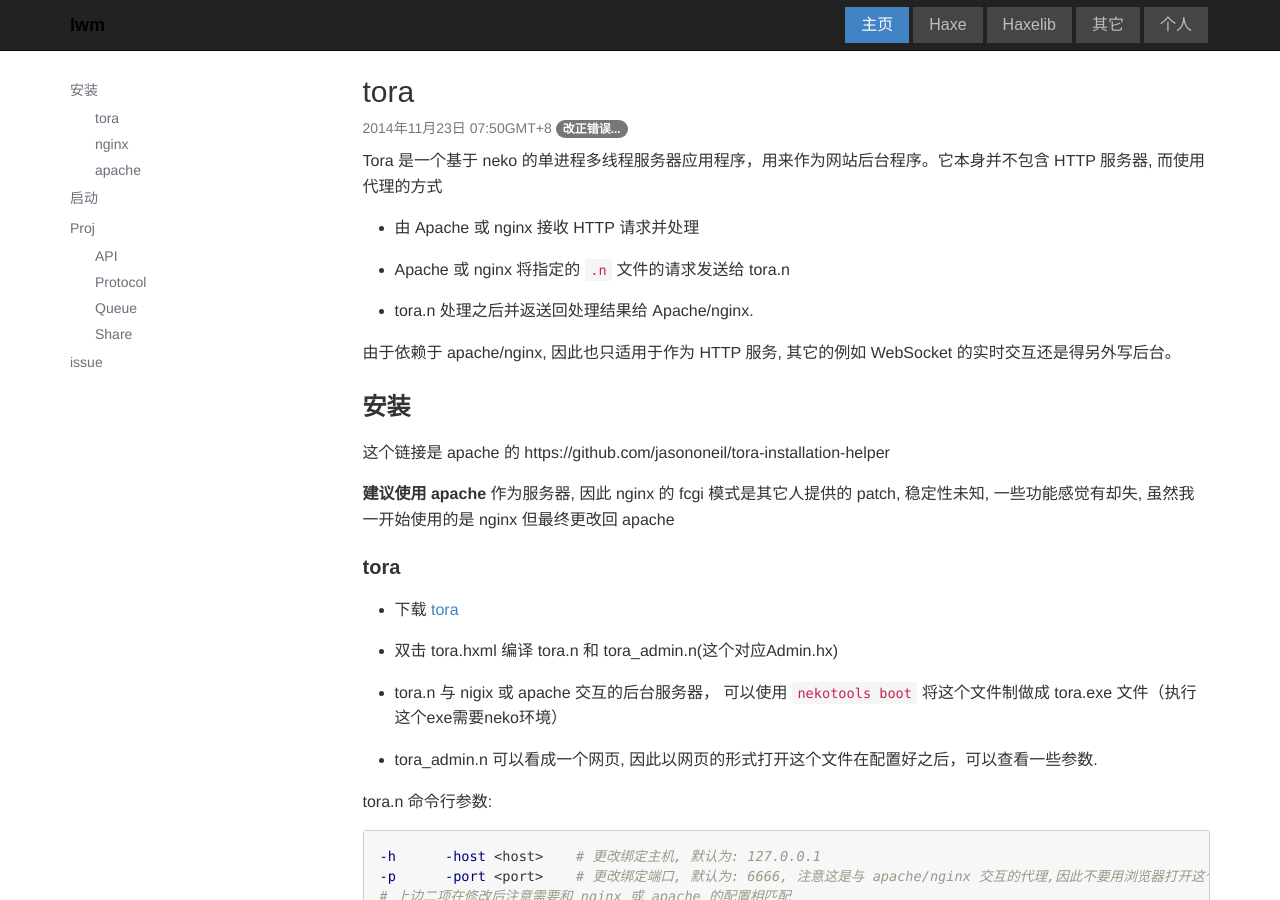
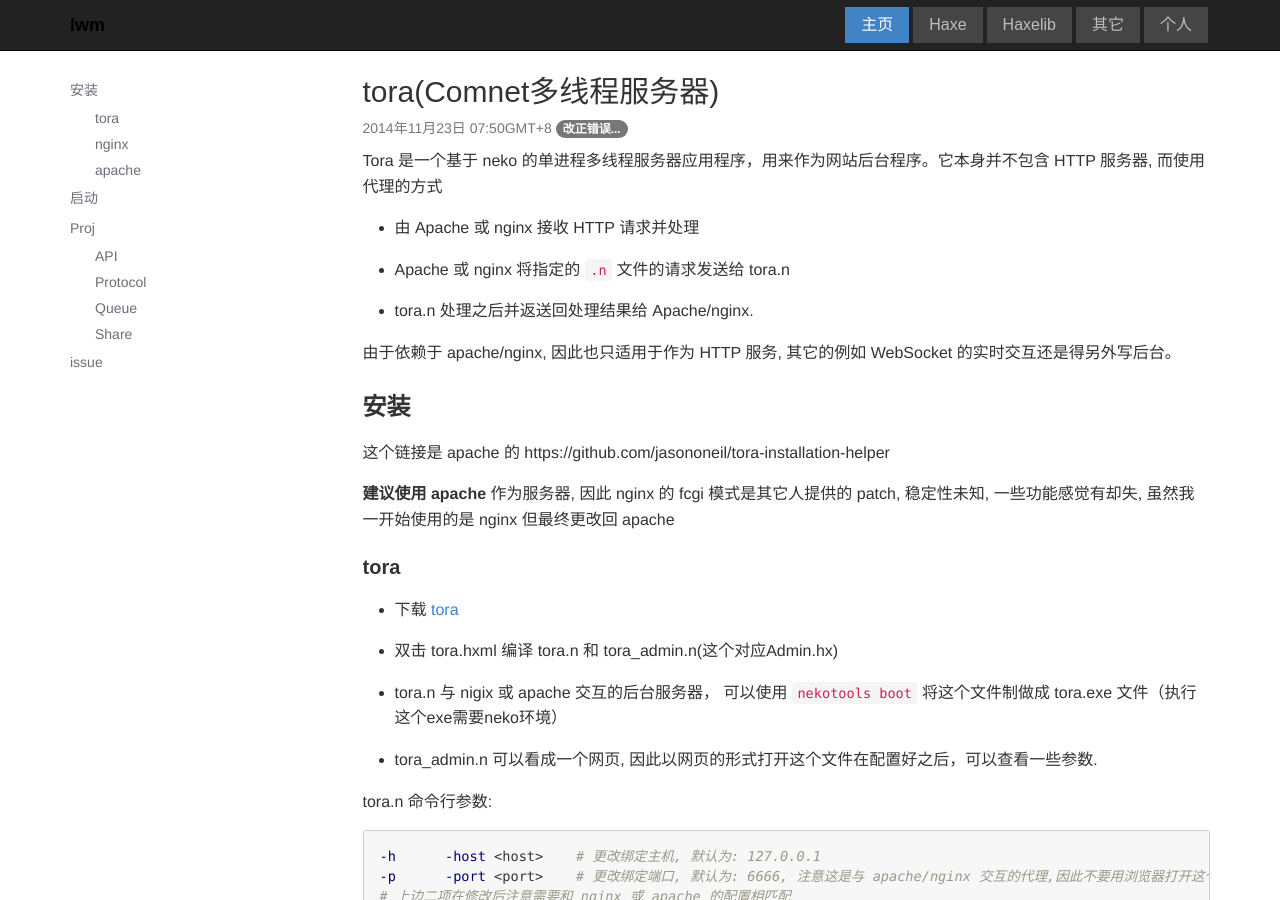
Before and after one commit to R32/r32.github.io, a Jekyll site: the page built from _posts/haxe/2014-11-23-tora.markdown, in a window 1280 px wide and 900 px high. Built offline with Jekyll 4.4.1, drawn with Linux system fonts in a browser that asks for light colours; nearby versions of some CDN libraries; Markdown is read by kramdown in place of the engine named in the settings.

Commit message:
doc tora title

```diff
--- a/_posts/haxe/2014-11-23-tora.markdown
+++ b/_posts/haxe/2014-11-23-tora.markdown
@@ -1,8 +1,8 @@
 ---
 layout: post
-title:  tora
+title:  tora(Comnet多线程服务器)
 date:	2014-11-23 07:50:18
-categories: haxelib
+categories: haxe
 ---
 
 
```
